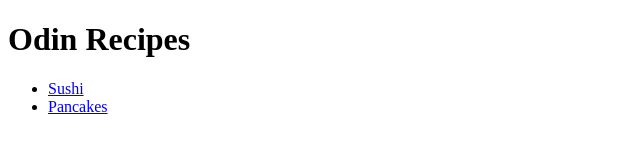
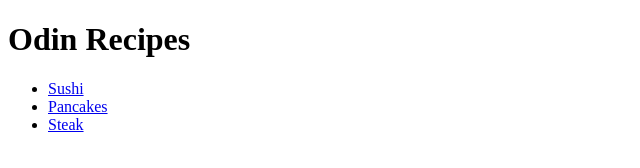
Before and after one commit to MeijiPham/odin-recipes, a plain HTML site: page index.html in a window 1280 px wide. Shown: the full height of the page, 0-640 px from the left. Drawn offline with Linux system fonts and the light colour scheme.

Commit message:
Added steak page to list

```diff
--- a/index.html
+++ b/index.html
@@ -10,6 +10,7 @@
         <ul>
             <li><a href="./recipes/sushi.html">Sushi</a></li>
             <li><a href="./recipes/pancakes.html">Pancakes</a></li>
+            <li><a href="./recipes/steak.html">Steak</a></li>
         </ul>
     </body>
 </html>
```
